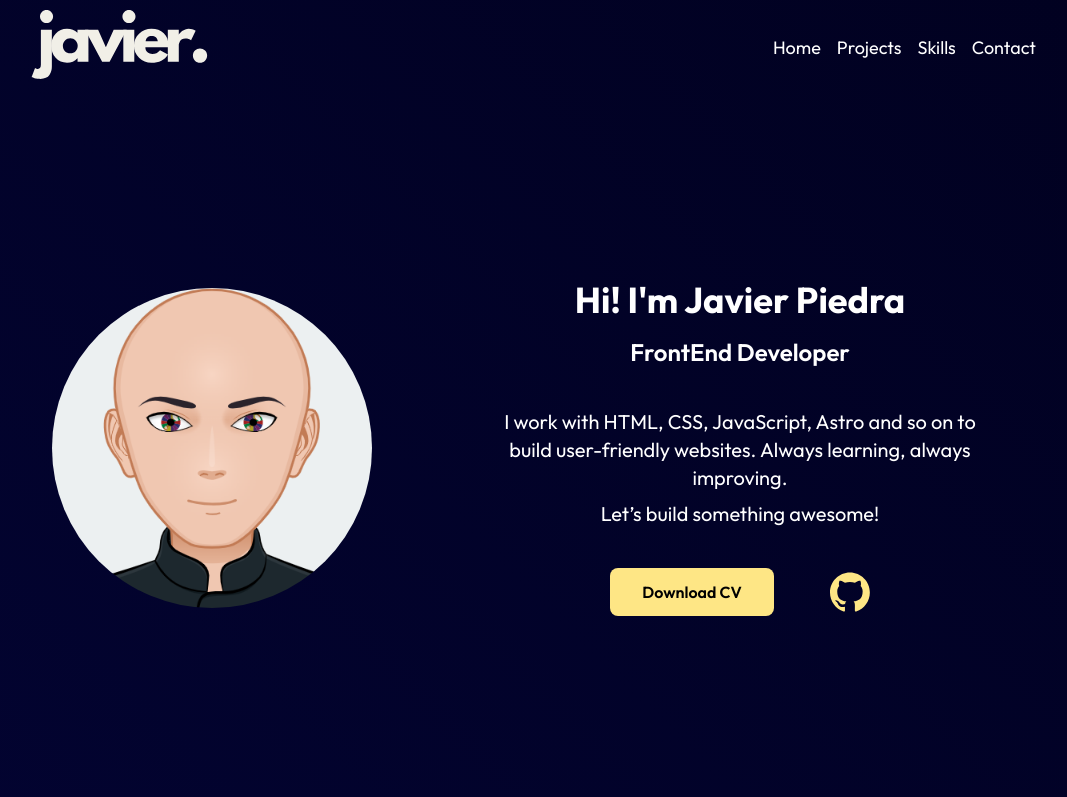
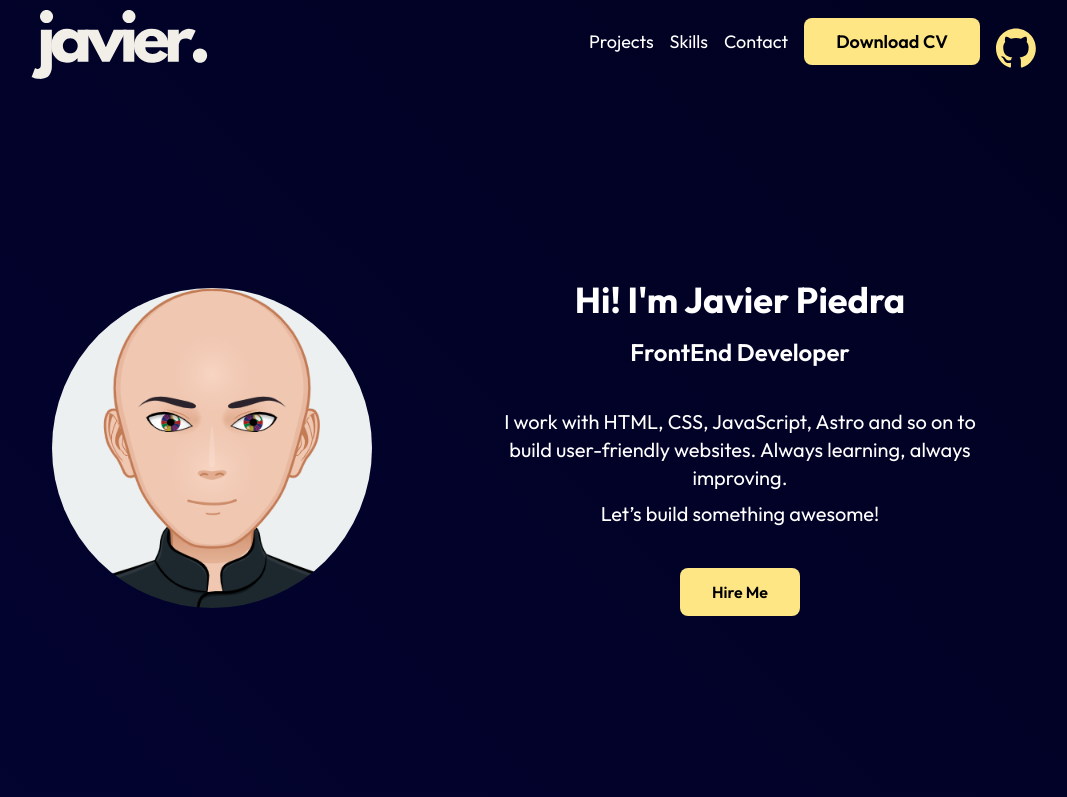
Before and after one commit to jpiedra181/javier_portfolio, an Astro site: page / in a window 1280 px wide. Shown: the top 797 px of the page, without its empty margins (116-1183 px from the left). Built offline with nearby package versions, Linux system fonts and the light colour scheme; Astro itself is replaced by a stand-in of ours; a web font is replaced by a local one.

Commit message:
updating portfolio

```diff
--- a/src/components/Header.astro
+++ b/src/components/Header.astro
@@ -8,10 +8,20 @@
         <!-- Navigation -->
         <nav class="flex items-center gap-4 md:gap-8 xl:gap-12">
             <ul class="hidden md:flex md:gap-4 md:text-lg">
-                <li><a href="#" class="hover:text-amber-200">Home</a></li>
                 <li><a href="#projects" class="hover:text-amber-200">Projects</a></li>
                 <li><a href="#skills" class="hover:text-amber-200">Skills</a></li>
-                <li><a href="#contact"class="hover:text-amber-200">Contact</a></li>
+                <li><a href="#contact" class="hover:text-amber-200">Contact</a></li>
+                <li><a href="docs/Javier_Piedra_CV.pdf" download  class="resume font-semibold bg-amber-200 text-black px-6 xl:px-8 py-2 xl:py-3 rounded-lg cursor-pointer hover:bg-amber-400">
+                    Download CV
+                </a></li>
+                <li><a href="https://github.com/jpiedra181" target="_blank" rel="noopener noreferrer">
+                    <svg class="github w-10 h-10 text-amber-200 hover:text-amber-400"
+                        viewBox="0 0 98 96"
+                        xmlns="http://www.w3.org/2000/svg"
+                        fill="currentColor">
+                        <path fill-rule="evenodd" clip-rule="evenodd" d="M48.854 0C21.839 0 0 22 0 49.217c0 21.756 13.993 40.172 33.405 46.69 2.427.49 3.316-1.059 3.316-2.362 0-1.141-.08-5.052-.08-9.127-13.59 2.934-16.42-5.867-16.42-5.867-2.184-5.704-5.42-7.17-5.42-7.17-4.448-3.015.324-3.015.324-3.015 4.934.326 7.523 5.052 7.523 5.052 4.367 7.496 11.404 5.378 14.235 4.074.404-3.178 1.699-5.378 3.074-6.6-10.839-1.141-22.243-5.378-22.243-24.283 0-5.378 1.94-9.778 5.014-13.2-.485-1.222-2.184-6.275.486-13.038 0 0 4.125-1.304 13.426 5.052a46.97 46.97 0 0 1 12.214-1.63c4.125 0 8.33.571 12.213 1.63 9.302-6.356 13.427-5.052 13.427-5.052 2.67 6.763.97 11.816.485 13.038 3.155 3.422 5.015 7.822 5.015 13.2 0 18.905-11.404 23.06-22.324 24.283 1.78 1.548 3.316 4.481 3.316 9.126 0 6.6-.08 11.897-.08 13.526 0 1.304.89 2.853 3.316 2.364 19.412-6.52 33.405-24.935 33.405-46.691C97.707 22 75.788 0 48.854 0z"/>
+                    </svg>
+                </a></li>
             </ul>
             <!-- Mobile Navigation Button -->
             <button class="menuIconOpen md:hidden cursor-pointer">
--- a/src/components/Hero.astro
+++ b/src/components/Hero.astro
@@ -11,16 +11,8 @@
             <p class="text-base md:text-lg xl:text-xl"> Let’s build something awesome!</p>
         </section>
         <section class="flex gap-10 xl:gap-14 items-center">
-            <a href="docs/Javier_Piedra_CV.pdf" download  class="resume font-semibold bg-amber-200 text-black px-6 xl:px-8 py-2 xl:py-3 rounded-lg cursor-pointer hover:bg-amber-400">
-                Download CV
-            </a>
-            <a href="https://github.com/jpiedra181" target="_blank" rel="noopener noreferrer">
-                <svg class="github w-10 h-10 text-amber-200 hover:text-amber-400"
-                    viewBox="0 0 98 96"
-                    xmlns="http://www.w3.org/2000/svg"
-                    fill="currentColor">
-                    <path fill-rule="evenodd" clip-rule="evenodd" d="M48.854 0C21.839 0 0 22 0 49.217c0 21.756 13.993 40.172 33.405 46.69 2.427.49 3.316-1.059 3.316-2.362 0-1.141-.08-5.052-.08-9.127-13.59 2.934-16.42-5.867-16.42-5.867-2.184-5.704-5.42-7.17-5.42-7.17-4.448-3.015.324-3.015.324-3.015 4.934.326 7.523 5.052 7.523 5.052 4.367 7.496 11.404 5.378 14.235 4.074.404-3.178 1.699-5.378 3.074-6.6-10.839-1.141-22.243-5.378-22.243-24.283 0-5.378 1.94-9.778 5.014-13.2-.485-1.222-2.184-6.275.486-13.038 0 0 4.125-1.304 13.426 5.052a46.97 46.97 0 0 1 12.214-1.63c4.125 0 8.33.571 12.213 1.63 9.302-6.356 13.427-5.052 13.427-5.052 2.67 6.763.97 11.816.485 13.038 3.155 3.422 5.015 7.822 5.015 13.2 0 18.905-11.404 23.06-22.324 24.283 1.78 1.548 3.316 4.481 3.316 9.126 0 6.6-.08 11.897-.08 13.526 0 1.304.89 2.853 3.316 2.364 19.412-6.52 33.405-24.935 33.405-46.691C97.707 22 75.788 0 48.854 0z"/>
-                </svg>
+            <a href="#contact" class="font-semibold bg-amber-200 text-black px-6 xl:px-8 py-2 xl:py-3 rounded-lg cursor-pointer hover:bg-amber-400">
+                Hire Me
             </a>
         </section>
     </section>
--- a/src/components/Skills.astro
+++ b/src/components/Skills.astro
@@ -9,17 +9,19 @@
             <img src="icons/css_icon.svg" alt="" class="w-24">
         </li>
         <li class="flex justify-center items-center">
+            <img src="icons/tailwindcss_icon.svg" alt="" class="w-24">
+        </li>
+        <li class="flex justify-center items-center">
             <img src="icons/javascript_icon.svg" alt="" class="w-24">
         </li>
         <li class="flex justify-center items-center">
-            <img src="icons/tailwindcss_icon.svg" alt="" class="w-24">
-        </li>
-        <li class="flex justify-center items-center">
-            <img src="icons/astro_icon.svg" alt="" class="w-24">
+            <img src="icons/figma_icon.svg" alt="" class="w-24">
         </li>
         <li class="flex flex-col items-center">
             <img src="icons/react_icon.svg" alt="" class="w-20">
-            <p>Learning...</p>
+        </li>
+        <li class="flex flex-col items-center">
+            <img src="icons/typescript_icon.svg" alt="" class="w-20">
         </li>
     </ul>
 </section>
```
Also changed, not shown: public/icons/figma_icon.svg (added), public/icons/typescript_icon.svg (added).
